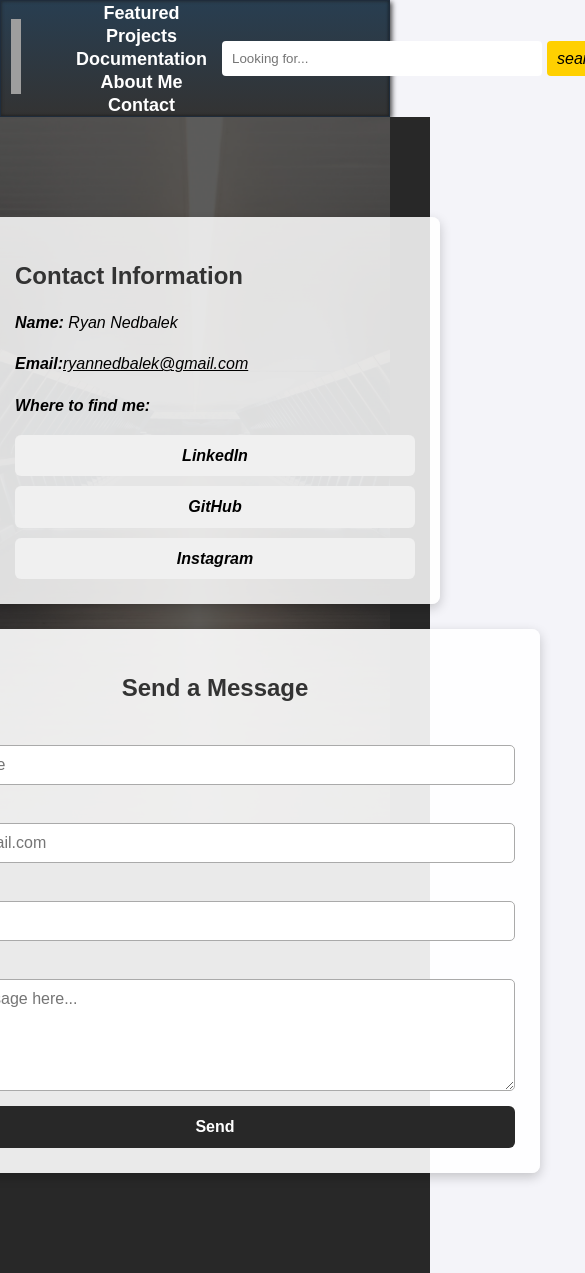
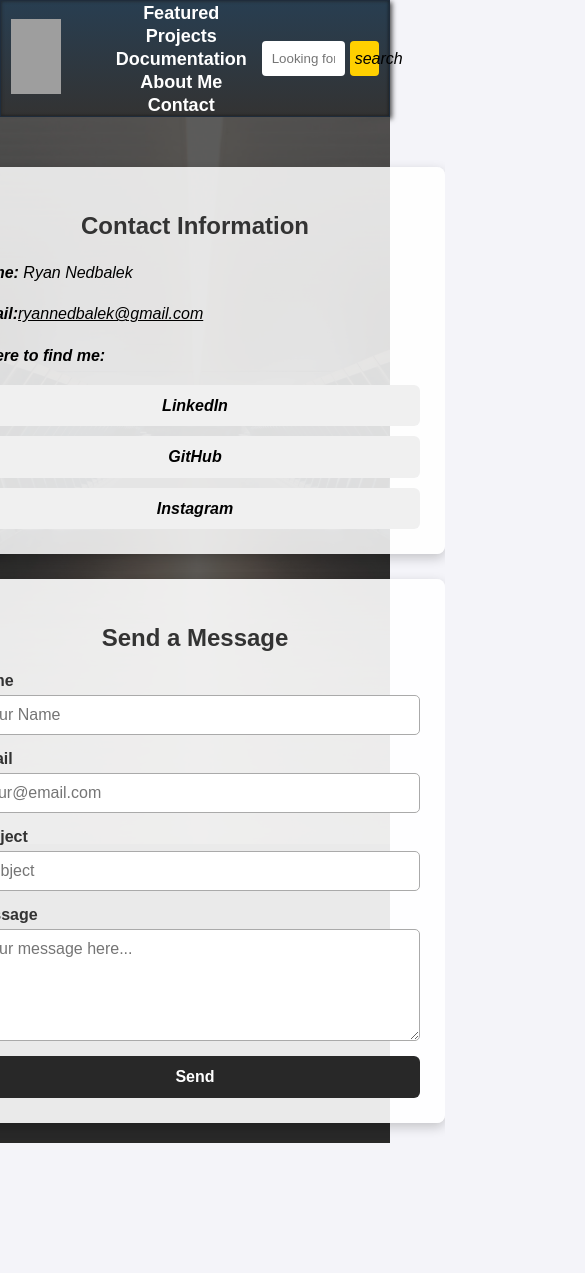
Before and after one commit to RJNed/Portfolio, a Nuxt app: page /Contact-Page in a window 390 px wide. Shown: the top 1273 px of the page, 585 px wide, since content can reach past the window. After the commit the page ends 1143 px from the top, so only its background shows below. Built offline with nearby package versions, Linux system fonts and the light colour scheme; grey boxes are pictures that could not be loaded.

Commit message:
Updated CSS resizing for some pages

```diff
--- a/components/ContactForm.vue
+++ b/components/ContactForm.vue
@@ -63,7 +63,6 @@
   </script>
 
   <style scoped>
-  /* You can keep the styles or move shared ones into a global css file */
   .form-card {
     background: rgba(255, 255, 255, 0.9);
     border-radius: 8px;
@@ -112,4 +111,15 @@
   button[type="submit"]:hover {
     background-color: #444;
   }
+
+
+  @media (max-width: 768px) {
+    .form-card {
+    padding: 25px;
+    width: 450px;
+    height: 100%;
+    margin-bottom: 20px;
+  }
+  }
+
   </style>
--- a/components/ContactInfoCard.vue
+++ b/components/ContactInfoCard.vue
@@ -27,6 +27,7 @@
   </script>
 
   <style scoped>
+
   .contact-card {
     background: rgba(255, 255, 255, 0.85);
     border-radius: 8px;
@@ -48,6 +49,10 @@
   .contact-info a {
     color: #000;
     text-decoration: underline;
+  }
+
+  h2 {
+    text-align: center;
   }
 
   .social-links {
@@ -75,7 +80,15 @@
   }
 
   @media (max-width: 768px) {
+    .contact-card {
+      padding: 25px;
+      min-width: 250px;
+      width: 450px;
+      min-height: 100%;
+    }
+
     .contact-info { font-size: 16px; }
+
     .social-links a { font-size: 16px; padding: 8px 12px; }
   }
   </style>
--- a/components/NavigationBar.vue
+++ b/components/NavigationBar.vue
@@ -19,7 +19,7 @@
       <div class="search-container">
         <input type="text" placeholder="Looking for..." v-model="searchQuery" />
         <button @click="handleSearch">
-          <i class="fas fa-search">search</i>
+          <i class="searchbtn">search</i>
         </button>
       </div>
     </nav>
@@ -104,7 +104,7 @@
     padding: 5px 10px;
     border: none;
     border-radius: 4px;
-    width: 300px;
+    width: 100%;
     height: 25px;
   }
 
@@ -113,18 +113,20 @@
     color: black;
     border: none;
     border-radius: 4px;
-    padding: 5px 10px;
+    padding: 5px 5px;
     margin-left: 5px;
     cursor: pointer;
     height: 35px;
+    width: 25%;
   }
 
   .search-container button:hover {
     background-color: #fda015;
   }
 
-  .fas.fa-search {
+  .searchbtn {
     font-size: 16px;
+    text-align: center;
   }
 
   /* Responsive Design */
@@ -139,4 +141,5 @@
     }
   }
 
+
   </style>
--- a/pages/Contact-Page.vue
+++ b/pages/Contact-Page.vue
@@ -32,9 +32,8 @@ useHead({
   display: flex;
   justify-content: center;
   align-items: flex-start;
-  width: 100vw;
+  width: 100%;
   min-height: 100vh;
-  padding: 100px 20px;
   position: relative;
   background-color: #282828;
 }
@@ -61,12 +60,17 @@ useHead({
   max-width: 1000px;
   width: 100%;
   justify-content: center;
+  margin-top: 100px;
 }
 
 @media (max-width: 768px) {
   .content-container {
     flex-direction: column;
     align-items: center;
+    margin-top: 50px;
   }
+
 }
+
+
 </style>
```
